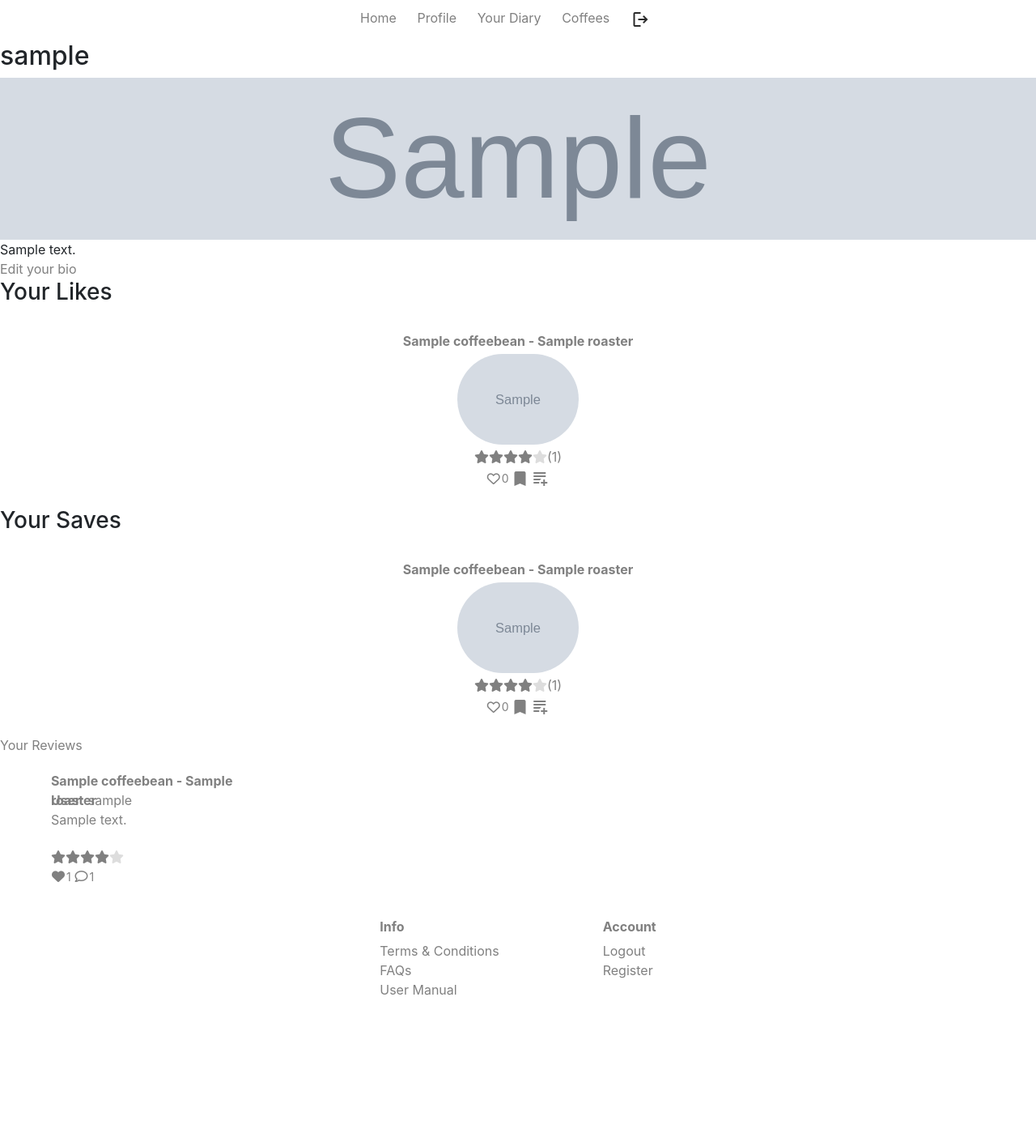
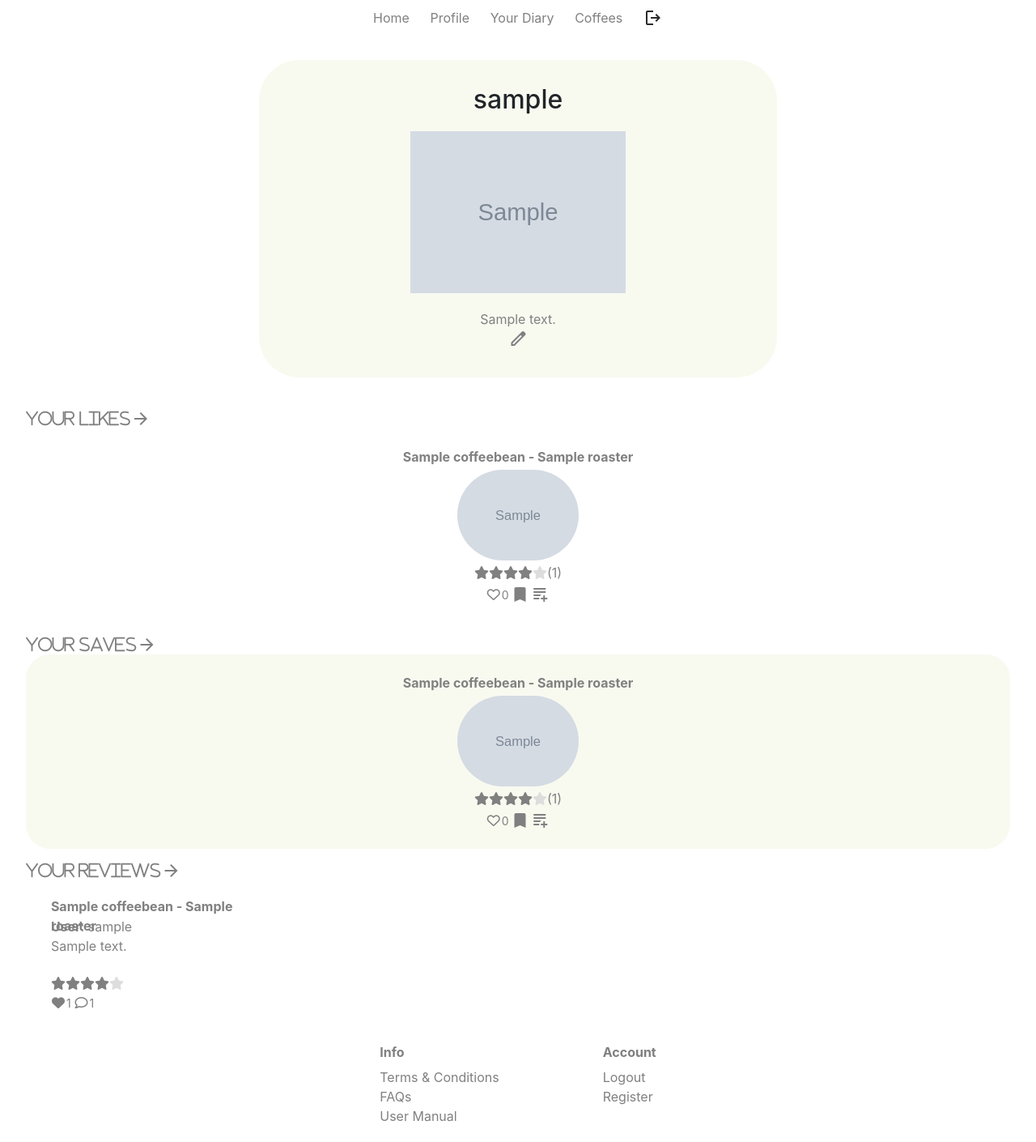
Before and after one commit to hce93/CoffeeApp, a Django app: a page that uses app/templates/profile.html in a window 1280 px wide. Shown: the whole page at 81% size. Before the commit the page ends 1229 px from the top, so only its background shows below. Run offline with Django 5.2, Linux system fonts and the light colour scheme; a user stored in the database is signed in; tables that the repository leaves empty hold one stand-in row (values such as "Sample post"); grey boxes marked "Sample" are stand-in pictures; a database or web service that is not in the repository returns one stand-in record (values such as "Sample title"); some libraries are stand-ins or nearby versions.

Commit message:
23/07/24 commit

```diff
--- a/app/static/styles.css
+++ b/app/static/styles.css
@@ -170,7 +170,7 @@
 }
 
 .customSearchResultClass{
-    font-weight: bold;
+    /* font-weight: bold; */
     color: blueviolet !important;
 }
 #avg_rating, .avg_ratings{
@@ -218,6 +218,7 @@
         border:none;
         background-color: transparent;
         color:rgb(42, 42, 42);
+        padding:0
     }
     #top-banner > *{
         margin: 0 1%;
@@ -246,6 +247,8 @@
         color: gray;
         margin:0;
         padding: 15px 0 0 2.5vw;
+        display: flex;
+        flex-direction: row;
     }
     .video-holder{
         width:100%;
@@ -697,3 +700,23 @@
 .search-coffee-container{
     display:none
 }
+
+/* profile page */
+.profile-holder{
+    display: flex;
+    flex-direction: column;
+    width: 50%;
+    justify-content: center;
+    align-items: center;
+    align-self: center;
+    background-color: rgb(248, 250, 240);
+    border-radius: 50px;
+    padding: 20px 40px;
+    margin:3vh 0
+}
+.profile-holder>*{
+    margin: 10px 0;
+}
+.sub-heading>span{
+    padding:0
+}
--- a/app/static/truncate-text.js
+++ b/app/static/truncate-text.js
@@ -21,7 +21,8 @@
 
 function checkPath(){
     var maxLength = 200;
-    if(window.location.pathname=="/"){
+    var path = window.location.pathname
+    if(path=="/" || path.includes("profile")){
         maxLength=50
     }
     return maxLength;
--- a/app/templates/profile.html
+++ b/app/templates/profile.html
@@ -1,8 +1,10 @@
 {% extends 'base.html' %}
 {% load static %}
 {% block content %}
+    <div class="profile-holder">
         <h2>{{username}}</h2>
         <img class="profile-image" src="{{profile.profile_image.url}}" alt="" style="max-height:200px"/>
+
         {% if not profile.bio %}
 
             {% if edit_access %}
@@ -13,29 +15,31 @@
 
 
         {% else %}
-        {{profile.bio}}
+            <div class="center">
+                {{profile.bio|linebreaks}}
+                {% if edit_access %}
+                    <a href="{% url 'edit_profile' slug=profile.slug%}"><span class="material-symbols-outlined">edit</span></a>
                 {% endif %}
+            </div>
 
-    {% if edit_access %}
-        <a href="{% url 'edit_profile' slug=profile.slug%}"><p>Edit your bio</p></a>
         {% endif %}
-
-    <h3>Your Likes</h3>
+    </div>
+    <h4 class="sub-heading">Your Likes<span class="material-symbols-outlined">arrow_forward</span></h4>
     <div class="recent-coffee-div">
         {% for like in likes_list %}
             {% include 'short_coffee_display_template.html' with coffee=like diary=True in_diary=like.in_diary%}
         {% endfor %}
     </div>
 
-    <h3>Your Saves</h3>
-    <div class="recent-coffee-div">
+    <h4 class="sub-heading">Your Saves<span class="material-symbols-outlined">arrow_forward</span></h4>
+    <div class="recent-coffee-div secondary-colour">
         {% for bookmark in bookmark_coffees %}
             {% include 'short_coffee_display_template.html' with coffee=bookmark diary=True in_diary=bookmark.in_diary%}
         {% endfor %}
     </div>
 
-    <p>Your Reviews</p>
-    <div class="popular-review-div">
+    <h4 class="sub-heading">Your Reviews<span class="material-symbols-outlined">arrow_forward</span></h4>
+    <div class="recent-review-div">
     {% for item in user_reviews %}
         {% include 'review_template.html' with author=item.author review=item.review comment_count=item.comment_count home=True title=item.title roaster=item.roaster like_count=item.like_count is_liked=item.is_liked%}
     {% endfor %}
@@ -54,5 +58,6 @@
     <script src="{% static 'star-rating.js' %}" id="url"></script>
     <script src="{% static 'add-diary.js' %}" id="url"></script>
     <script src="{% static 'bookmark.js' %}" id="url"></script>
+    <script src="{% static 'truncate-text.js' %}" id="url"></script>
 
 {% endblock scripts %}
--- /dev/null
+++ b/app/templates/user_likes.html
@@ -0,0 +1,6 @@
+{% extends 'base.html' %}
+
+
+{% block content %}
+
+{% endblock content %}
--- a/app/views.py
+++ b/app/views.py
@@ -110,17 +110,25 @@
 
 # function to display all or search for specific coffees/roasters
 def all_coffees(request):
+    user=False
     if request.method=="POST" and request.POST.get('diary_search'):
         search_query = request.POST.get('search')
     else:
         search_query= request.GET.get('search') if request.GET.get('search') else ""
+        user = True if request.GET.get('user') else False
 
     coffees=list(coffee_collection.find({"$or":[{"title":{"$regex":search_query, "$options":'i'}},
                                                 {"roaster":{"$regex":search_query, "$options":'i'}},
                                                 {"varietal":{"$regex":search_query, "$options":'i'}}]}))
+    coffees_with_info=[]
     for x in range(len(coffees)):
         coffees[x]=add_details_to_coffee(coffees[x], request.user)
-
+    # for coffee in coffees:
+    #     if request.user.id in coffee['likes']:
+    #         coffees[coffees.index(coffee)]=add_details_to_coffee(coffee, request.user)
+    #     else:
+    #         coffees.pop(coffees.index(coffee))
+    # print(coffees)
     # sort order according to what the user has selected
     sort_request = request.GET.get('sort', default='avg_rating_desc')
     sort_query = re.sub('_asc|_desc','',sort_request)
@@ -173,6 +181,7 @@
     }
     return render(request, 'all_coffees.html', context)
 
+
 def create_profile(username):
     user = User.objects.get(username=username)
     Profile.objects.create(user=user)
@@ -206,18 +215,18 @@
         username = User.objects.get(profile = user_profile).username
         edit_access = True if user_profile.user_id==request.user.id else False
 
-        user_likes = list(coffee_collection.find({"likes":request.user.id}))
+        user_likes = list(coffee_collection.find({"likes":request.user.id}))[0:5]
         # likes_list = [{key:like[key] for key in like.keys() if key in ['title','roaster','image','slug']} for like in user_likes]
         for x in range(len(user_likes)):
             user_likes[x]=add_details_to_coffee(user_likes[x], request.user)
 
         bookmarks_slugs = [bookmark.coffee_slug for bookmark in Bookmarks.objects.filter(user=request.user)]
-        bookmark_coffees = list(coffee_collection.find({"slug":{'$in':bookmarks_slugs}}))
+        bookmark_coffees = list(coffee_collection.find({"slug":{'$in':bookmarks_slugs}}))[0:5]
 
         for x in range(len(bookmark_coffees)):
             bookmark_coffees[x]=add_details_to_coffee(bookmark_coffees[x], request.user)
 
-        user_reviews = Review.objects.filter(author_id=request.user.id)
+        user_reviews = Review.objects.filter(author_id=request.user.id)[0:5]
         user_reviews = generate_review_info(user_reviews, User.objects.get(username=request.user))
 
         context = {
```
Also changed, not shown: app/static/diary.js (+12 -8 lines), app/templates/user_bookmarks.html (added), app/templates/user_reviews.html (added). Lines whose indentation alone changed are shown as unchanged.
